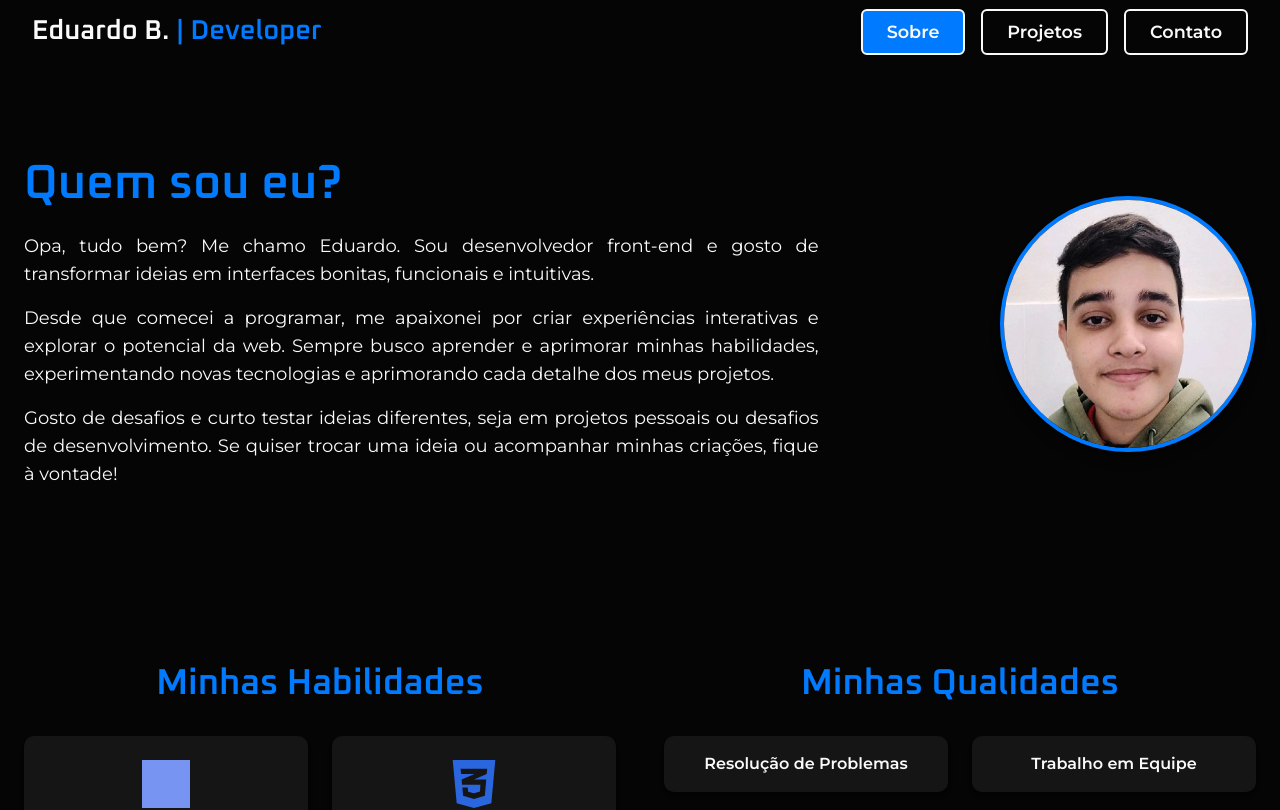
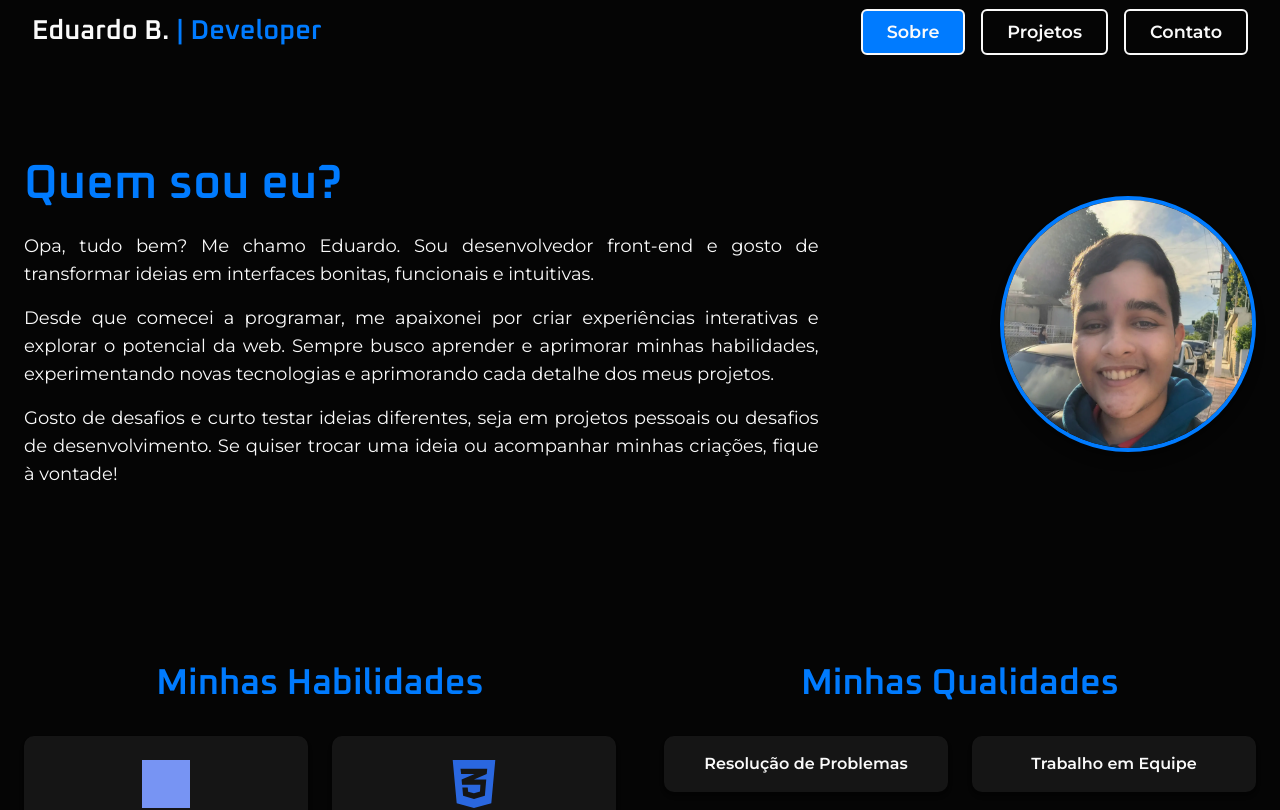
Before and after one commit to Duduubas/eduardo-portifolio, a Next.js app: page /about in a window 1280 px wide. Shown: the top 810 px of the page. Built offline with nearby package versions, Linux system fonts and the light colour scheme; grey boxes are pictures that could not be loaded.

Commit message:
📦 Modificado: caminho do import da imagem e nome.

```diff
--- a/src/app/(pages)/about/page.tsx
+++ b/src/app/(pages)/about/page.tsx
@@ -1,5 +1,5 @@
 import Image from "next/image";
-import FotoLinkedin from "@/assets/public/fotolinkedin.jpg";
+import imagemEduardo from "@/assets/public/img_eduardo.webp";
 import style from "@/styles/css.module.css";
 
 // IMAGENS DE LINGUAGENS
@@ -45,7 +45,7 @@ export default function Sobre() {
           <div className="w-full md:w-1/3 flex justify-center md:justify-end">
             <div className="relative w-40 h-40 sm:w-48 sm:h-48 md:w-64 md:h-64 overflow-hidden rounded-full shadow-lg border-4 border-blue">
               <Image
-                src={FotoLinkedin}
+                src={imagemEduardo}
                 alt="Eduardo"
                 fill
                 className="object-cover"
```
